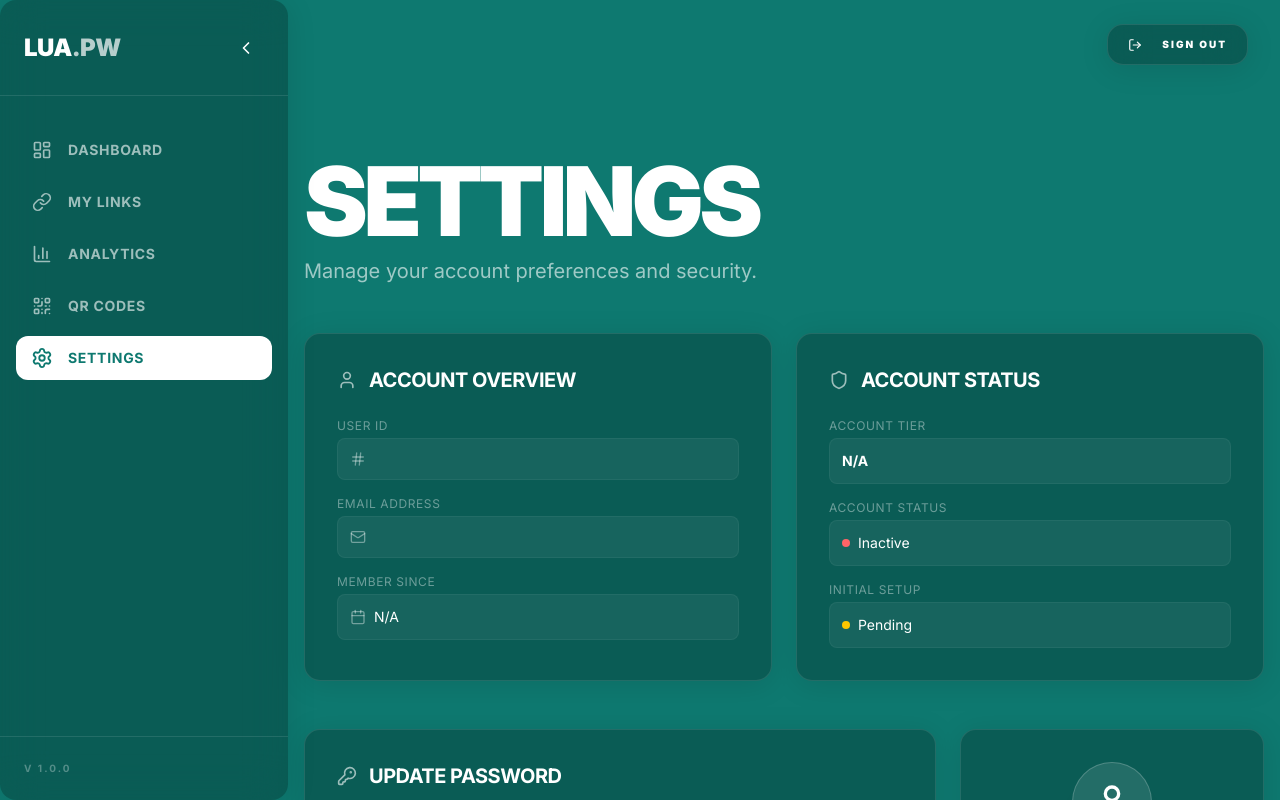
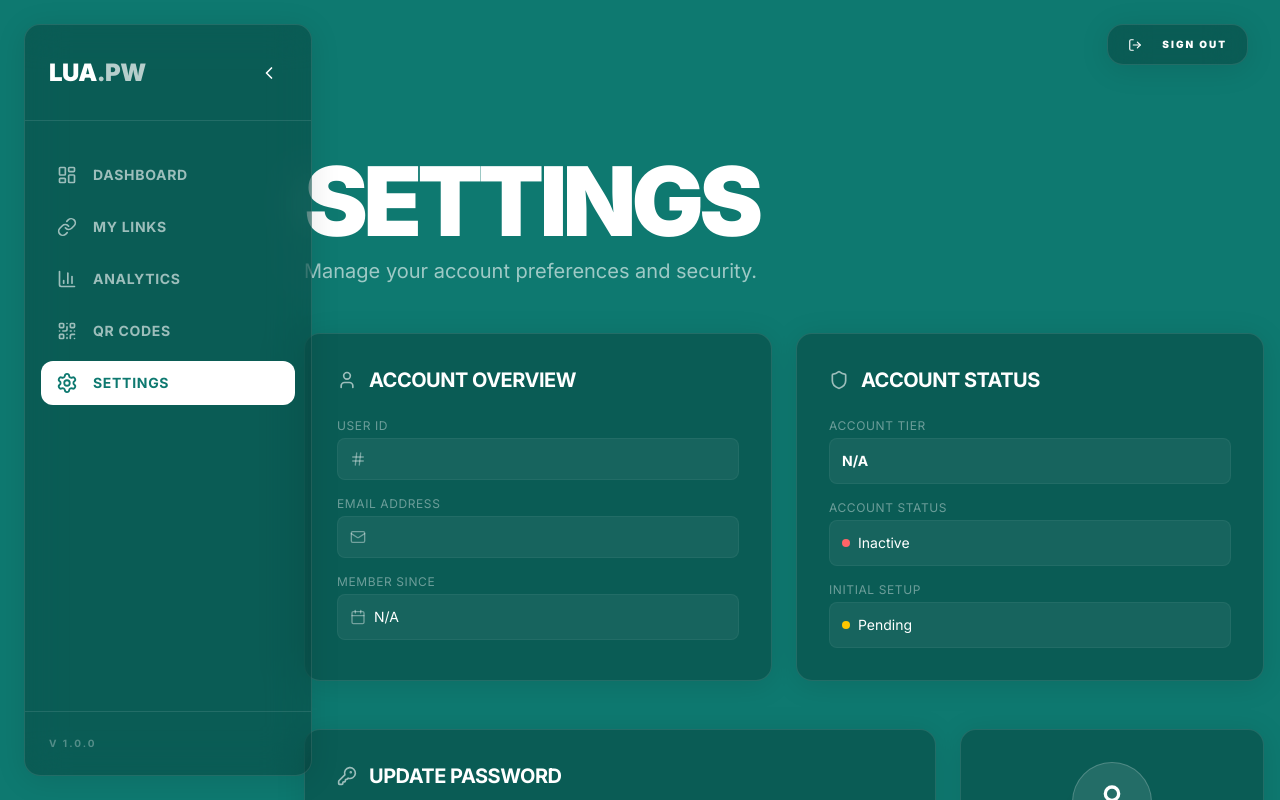
Before and after one commit to Precision-Studios/lua-pw-frontend-autogen, a Next.js app: page /dashboard/settings in a window 1280 px wide. Shown: the top 800 px of the page. Built offline with nearby package versions, Linux system fonts and the light colour scheme; no server answers.

Commit message:
floating sidebar.

```diff
--- a/components/layout/Sidebar.tsx
+++ b/components/layout/Sidebar.tsx
@@ -78,9 +78,9 @@ const Sidebar = ({ isCollapsed, setIsCollapsed }: SidebarProps) => {
             )}
 
             <aside
-                className={`fixed left-0 top-0 h-screen transition-all duration-500 ease-in-out z-50 flex flex-col glass border-y-0 border-l-0
-                    ${isCollapsed ? 'w-20' : 'w-72'}
-                    ${isMobileOpen ? 'translate-x-0' : '-translate-x-full md:translate-x-0'}
+                className={`fixed left-6 top-6 bottom-6 transition-all duration-500 ease-in-out z-50 flex flex-col glass rounded-[2.5rem] border border-white/10 shadow-2xl shadow-black/40
+                    ${isCollapsed ? 'w-24' : 'w-72'}
+                    ${isMobileOpen ? 'translate-x-0' : '-translate-x-[calc(100%+3rem)] md:translate-x-0'}
                 `}
             >
                 {/* Logo/Header */}
```
